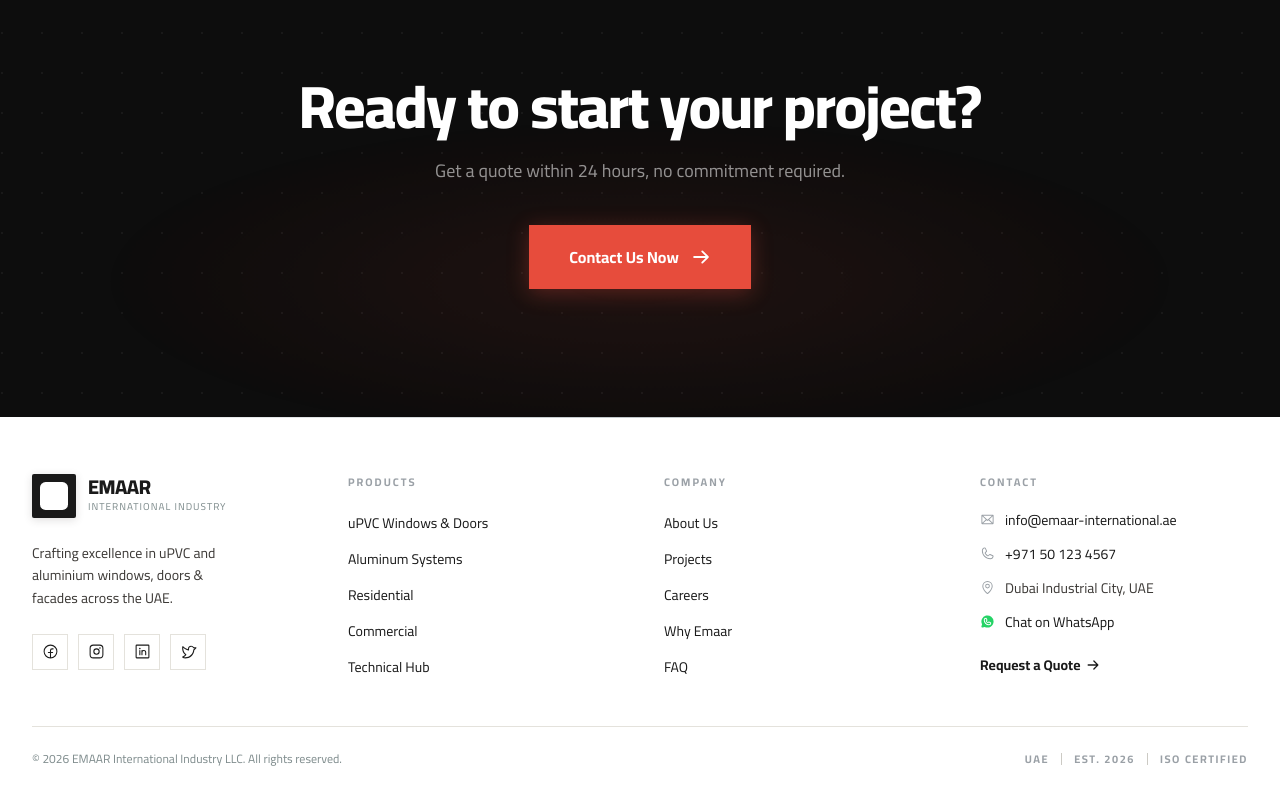
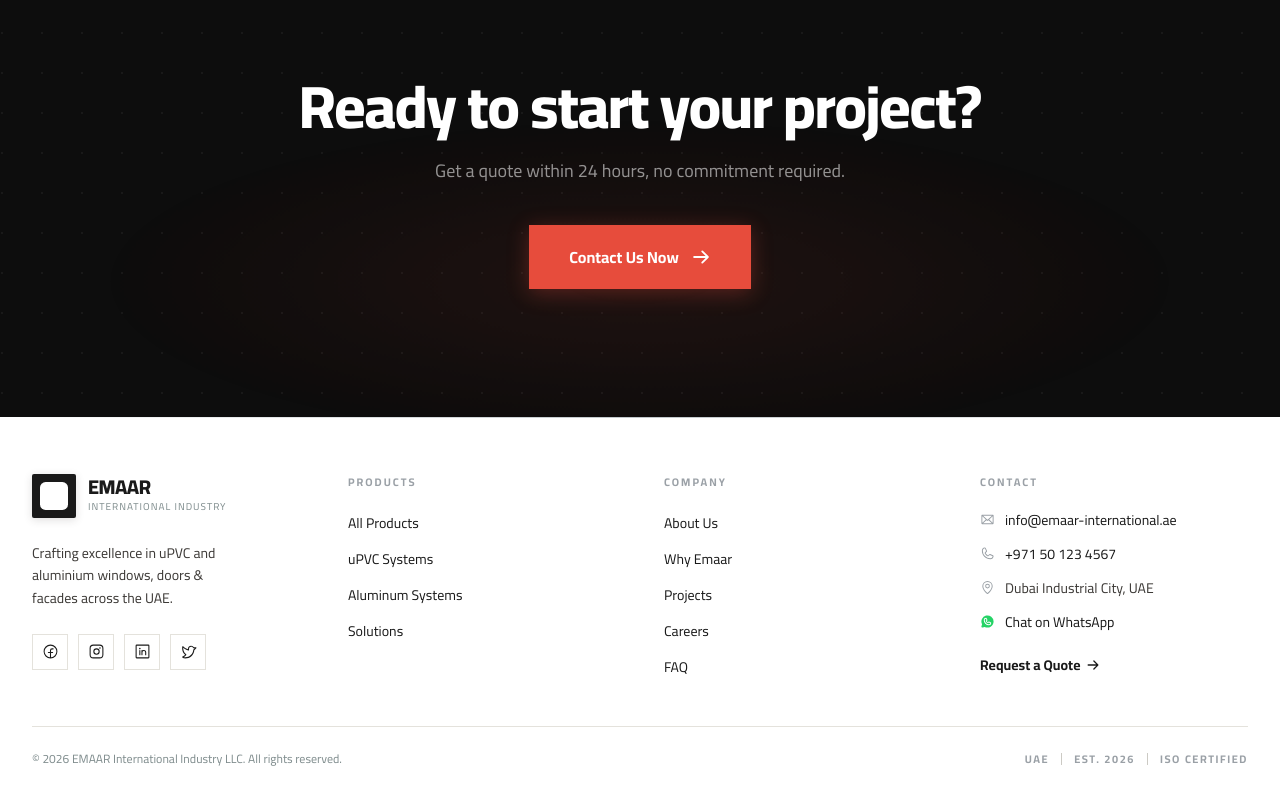
Before and after one commit to mohamednehad1570/emaar-ltd, a Next.js app: page / in a window 1280 px wide. Shown: the part 6118-6918 px from the top of the page. Built offline with nearby package versions, Linux system fonts and the light colour scheme.

Commit message:
refactor(footer): update links for new architecture

```diff
--- a/components/Footer.tsx
+++ b/components/Footer.tsx
@@ -63,11 +63,10 @@ const COLUMNS: Column[] = [
     en: 'Products',
     ar: 'المنتجات',
     links: [
-      { en: 'uPVC Windows & Doors',  ar: 'نوافذ وأبواب uPVC',      href: '/products/upvc'            },
-      { en: 'Aluminum Systems',      ar: 'أنظمة الألومنيوم',        href: '/products/aluminum'        },
-      { en: 'Residential',           ar: 'القطاع السكني',            href: '/solutions?type=residential' },
-      { en: 'Commercial',            ar: 'القطاع التجاري',           href: '/solutions?type=commercial'  },
-      { en: 'Technical Hub',         ar: 'المركز التقني',            href: '/tech'                     },
+      { en: 'All Products',     ar: 'جميع المنتجات',   href: '/products'          },
+      { en: 'uPVC Systems',     ar: 'أنظمة UPVC',      href: '/products/upvc'     },
+      { en: 'Aluminum Systems', ar: 'أنظمة الألومنيوم', href: '/products/aluminum' },
+      { en: 'Solutions',        ar: 'الحلول',           href: '/solutions'         },
     ],
   },
   {
@@ -75,11 +74,11 @@ const COLUMNS: Column[] = [
     en: 'Company',
     ar: 'الشركة',
     links: [
-      { en: 'About Us',  ar: 'من نحن',           href: '/about'    },
-      { en: 'Projects',  ar: 'المشاريع',         href: '/projects' },
-      { en: 'Careers',   ar: 'الوظائف',          href: '/careers'  },
-      { en: 'Why Emaar', ar: 'لماذا إمار',         href: '/why-emaar' },
-      { en: 'FAQ',       ar: 'الأسئلة الشائعة',  href: '/faq'      },
+      { en: 'About Us',  ar: 'من نحن',          href: '/about'     },
+      { en: 'Why Emaar', ar: 'لماذا إمار',       href: '/why-emaar' },
+      { en: 'Projects',  ar: 'المشاريع',         href: '/projects'  },
+      { en: 'Careers',   ar: 'الوظائف',          href: '/careers'   },
+      { en: 'FAQ',       ar: 'الأسئلة الشائعة',  href: '/faq'       },
     ],
   },
 ];
```
